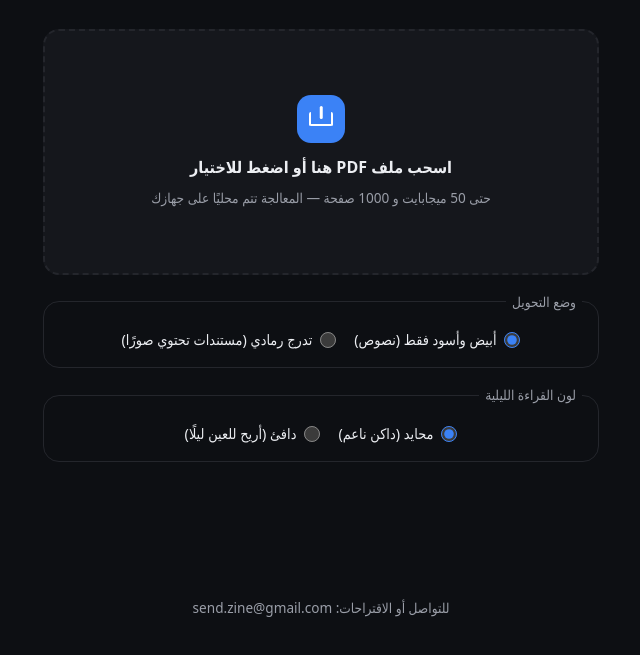
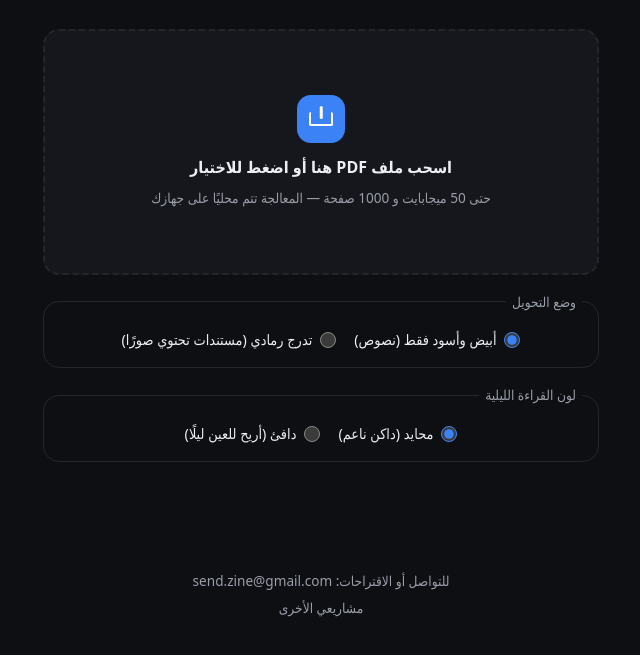
Before and after one commit to zine-codes/murih, a website built with Vite: page index.html in a window 1280 px wide. Shown: the part 133-788 px from the top of the page, without its empty margins (319-959 px from the left). Built offline with nearby package versions, Linux system fonts and the light colour scheme.

Commit message:
Add zine hub link to footer

```diff
--- a/index.html
+++ b/index.html
@@ -86,6 +86,7 @@
 
       <footer>
         <a href="mailto:send.zine@gmail.com">للتواصل أو الاقتراحات: send.zine@gmail.com</a>
+        <span class="footer-more"><a href="https://zinedev.pages.dev">مشاريعي الأخرى</a></span>
       </footer>
     </div>
     <script type="module" src="/src/main.ts"></script>
--- a/src/style.css
+++ b/src/style.css
@@ -300,6 +300,11 @@ footer a:hover {
   text-decoration: underline;
 }
 
+footer .footer-more {
+  display: block;
+  margin-top: 6px;
+}
+
 @media (prefers-reduced-motion: reduce) {
   * {
     transition: none !important;
```
Also changed, not shown: README.md, 1 other file.
